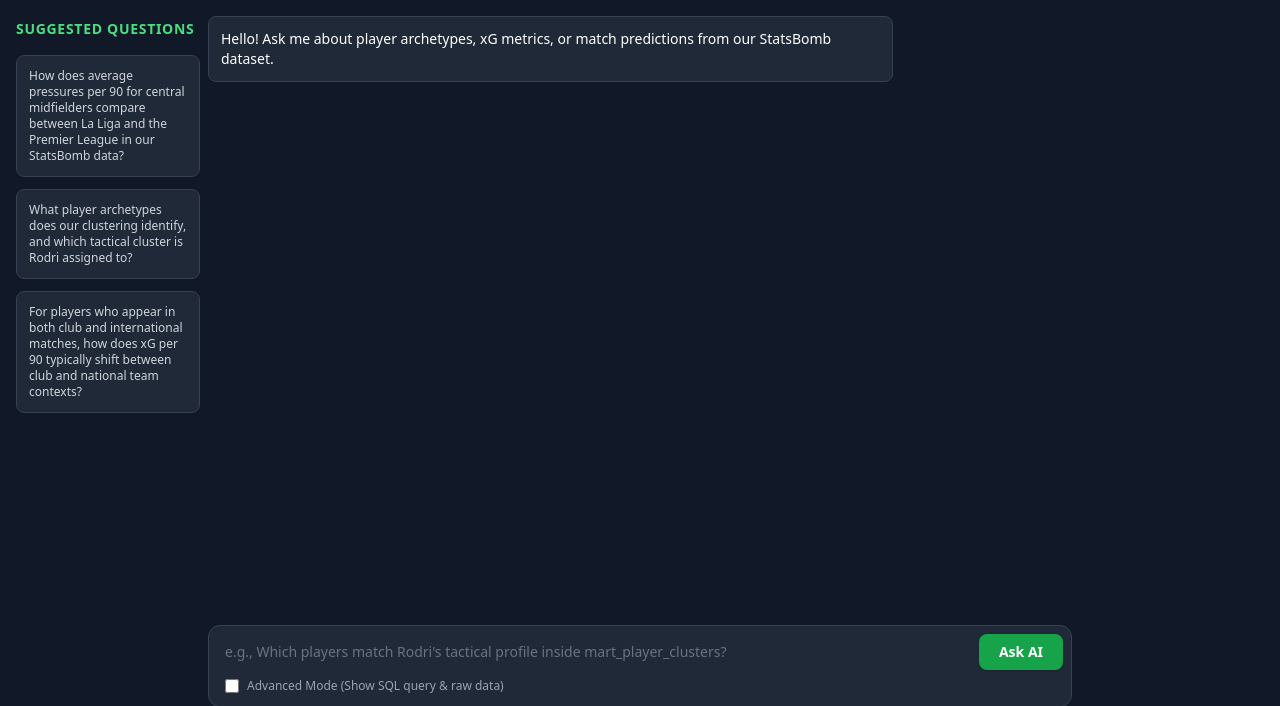
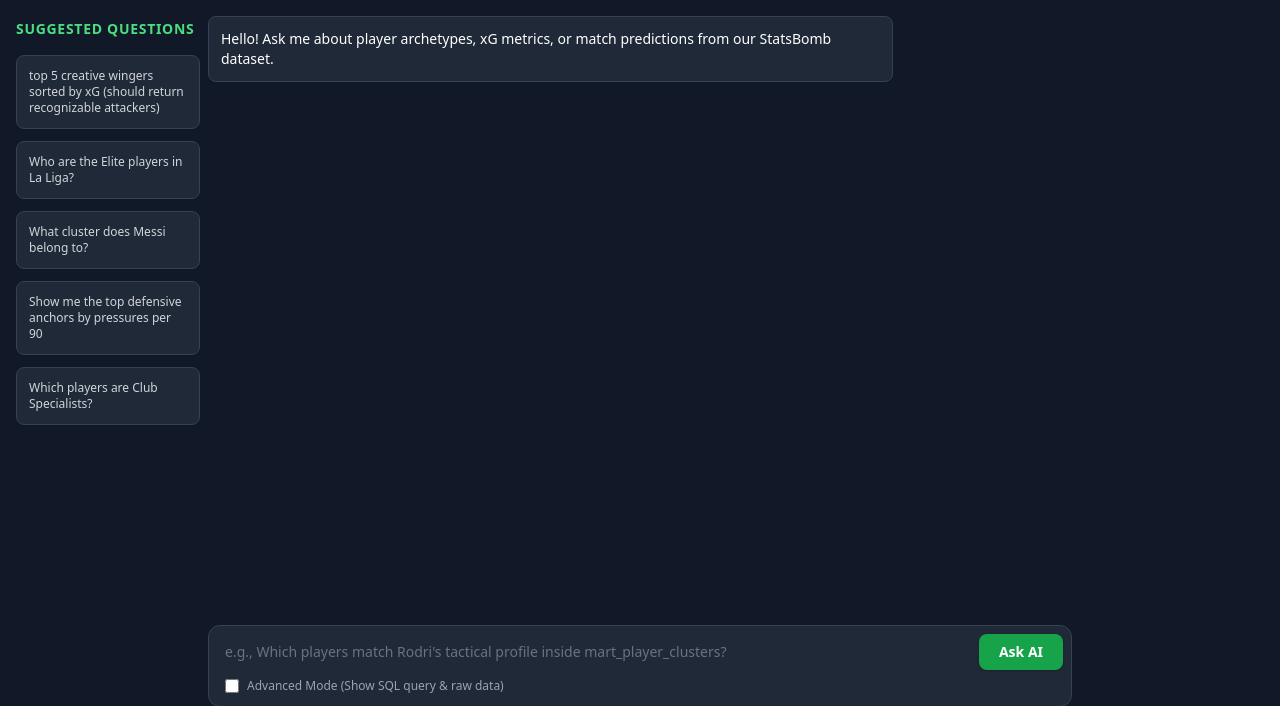
Before and after one commit to TrilemmaFoundation/UBC-MDS-Soccer-Capstone-2026, a Django app: page / in a window 1280 px wide. Shown: the part 77-783 px from the top of the page. Run offline with Django 4.2, Linux system fonts and the light colour scheme; some libraries are stand-ins or nearby versions.

Commit message:
Add suggested questions in Chatbot UI

```diff
--- /dev/null
+++ b/app/chatbot/prompts.py
@@ -0,0 +1,22 @@
+SUGGESTED_QUESTIONS = [
+    {
+        "id": "q1_creative_wingers",
+        "question": "top 5 creative wingers sorted by xG (should return recognizable attackers)",
+    },
+    {
+        "id": "q2_elite_la_liga",
+        "question": "Who are the Elite players in La Liga?",
+    },
+    {
+        "id": "q3_messi_cluster",
+        "question": "What cluster does Messi belong to?",
+    },
+    {
+        "id": "q4_defensive_anchors",
+        "question": "Show me the top defensive anchors by pressures per 90",
+    },
+    {
+        "id": "q5_club_specialists",
+        "question": "Which players are Club Specialists?",
+    },
+]
--- a/app/chatbot/templates/chat.html
+++ b/app/chatbot/templates/chat.html
@@ -13,8 +13,8 @@
     <aside class="hidden xl:flex absolute left-4 2xl:left-8 top-24 w-48 2xl:w-64 flex-col h-[calc(100vh-8rem)] overflow-y-auto pr-2">
         <h2 class="text-sm font-bold text-green-400 mb-4 uppercase tracking-wider">Suggested Questions</h2>
         <div class="space-y-3">
-            {% if sample_questions %}
-                {% for sample in sample_questions %}
+            {% if suggested_questions %}
+                {% for sample in suggested_questions %}
                 <button type="button"
                         onclick="document.getElementById('user-input').value = this.getAttribute('data-question'); document.getElementById('user-input').focus();"
                         data-question="{{ sample.question }}"
--- a/app/chatbot/views.py
+++ b/app/chatbot/views.py
@@ -1,22 +1,15 @@
 # app/chatbot/views.py
 import json
-import sys
-from pathlib import Path
 from django.shortcuts import render
 from django.http import JsonResponse
 from .llm_engine import ask_football_chatbot
 
-# Add the repository root to sys.path to access the 'src' directory for sample prompts
-repo_root = Path(__file__).resolve().parents[2]
-if str(repo_root) not in sys.path:
-    sys.path.insert(0, str(repo_root))
-
-from src.chatbot.prompts import SAMPLE_TEST_QUESTIONS
+from .prompts import SUGGESTED_QUESTIONS
 
 def chat_view(request):
     """Renders the main chat workspace framework layout."""
     context = {
-        "sample_questions": SAMPLE_TEST_QUESTIONS
+        "suggested_questions": SUGGESTED_QUESTIONS
     }
     return render(request, "chat.html", context)
 
```
